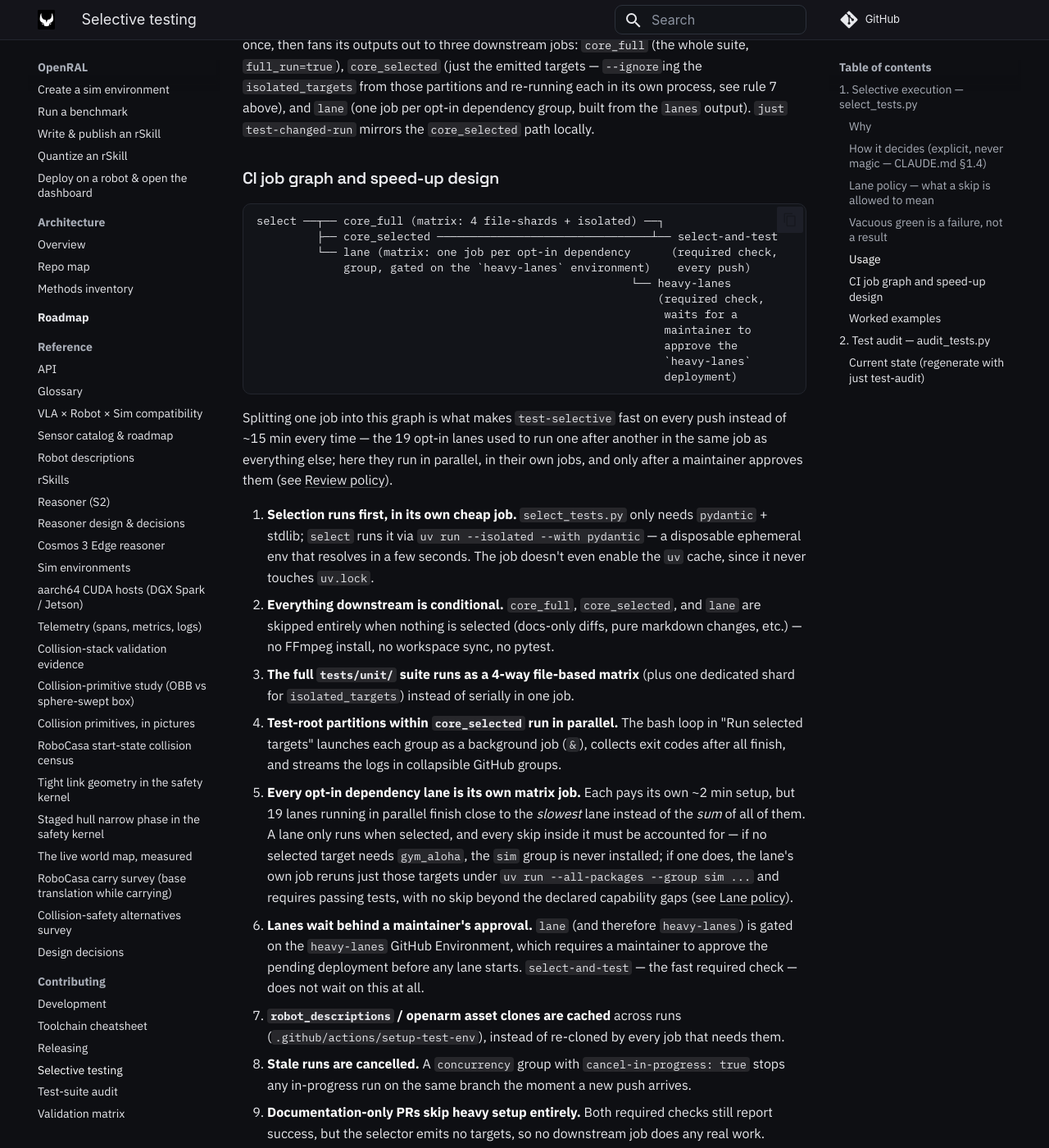
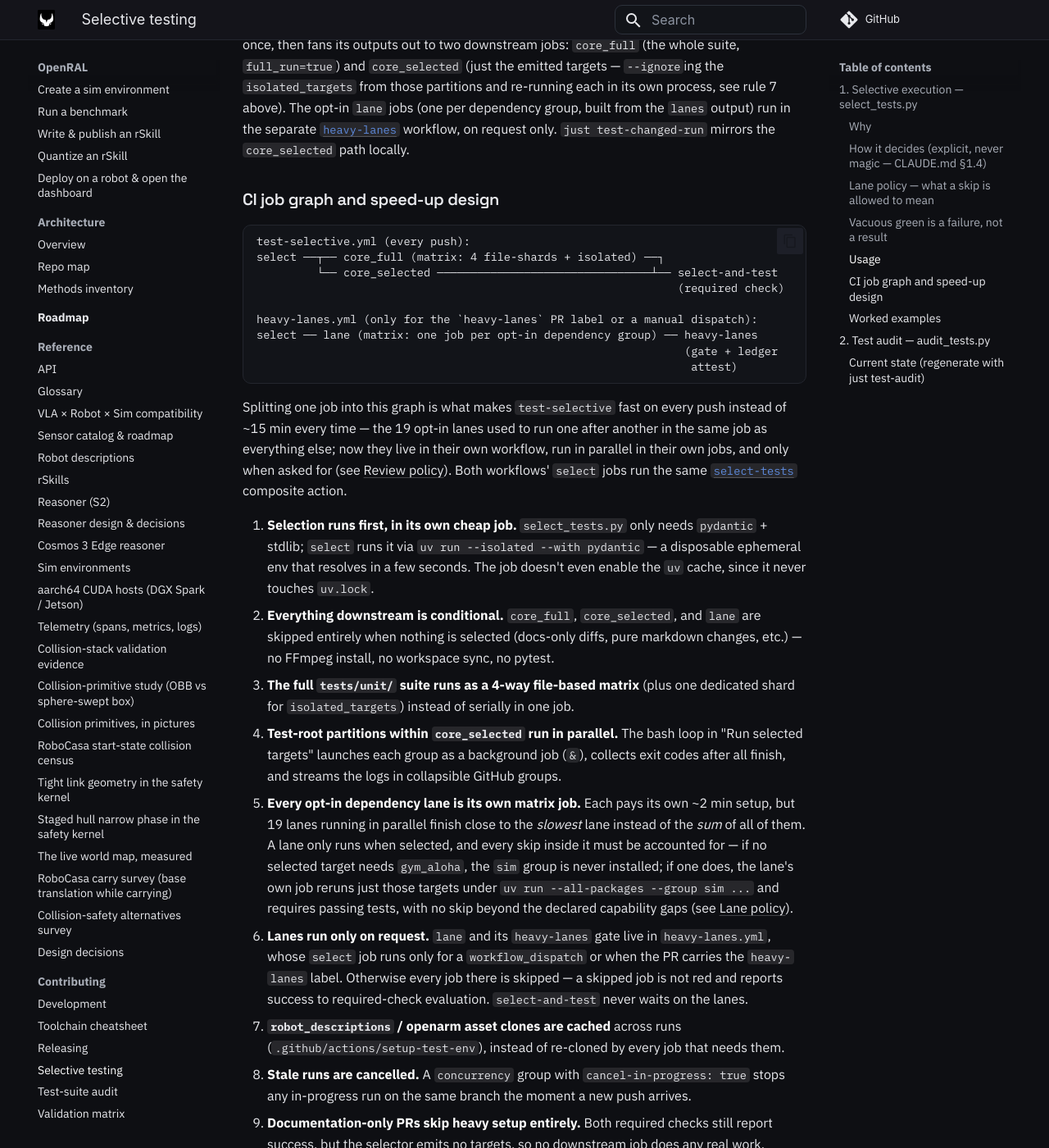
Before and after one commit to OpenRAL/openral, an MkDocs documentation site: the page built from docs/contributing/selective-testing.md, in a window 1280 px wide and 1400 px high, scrolled down 5894 px. Shown: the whole window at 82% size. Built offline with MkDocs 1.6.1 and Material for MkDocs 9.7.7, drawn with Linux system fonts in a browser that asks for light colours; comment, search, counter and statistics services are not loaded.

Commit message:
ci(test-selective): run heavy lanes only on the heavy-lanes label or dispatch
The opt-in dependency lanes sat behind the `heavy-lanes` GitHub
Environment's approval gate, which left the required `heavy-lanes` check
red or pending on nearly every PR.

Move the `lane` matrix and its `heavy-lanes` gate into a new
heavy-lanes.yml workflow whose `select` job runs only for a
workflow_dispatch or when the PR carries the `heavy-lanes` label.
Otherwise every job there is skipped (not red; counts as success if the
ruleset still requires the check). The environment gate is gone.

Selection (incl. the release-please short-circuit) moves into a shared
.github/actions/select-tests composite action used by both workflows;
both are added to the selector's full-run globs. Tests and docs updated.

Co-Authored-By: Claude Opus 5.5 <noreply@anthropic.com>
Claude-Session: https://claude.ai/code/session_018YVynsmBtteoAjMPU7C6hq
Signed-off-by: Claude <noreply@anthropic.com>

````diff
--- a/docs/contributing/selective-testing.md
+++ b/docs/contributing/selective-testing.md
@@ -269,34 +269,36 @@ script does not fake proprietary sidecars.
 
 In CI, the [`test-selective`](https://github.com/OpenRAL/openral/blob/master/.github/workflows/test-selective.yml)
 workflow's `select` job runs `select_tests.py --github-output` once, then fans
-its outputs out to three downstream jobs: `core_full` (the whole suite,
-`full_run=true`), `core_selected` (just the emitted targets — `--ignore`ing
+its outputs out to two downstream jobs: `core_full` (the whole suite,
+`full_run=true`) and `core_selected` (just the emitted targets — `--ignore`ing
 the `isolated_targets` from those partitions and re-running each in its own
-process, see rule 7 above), and `lane` (one job per opt-in dependency group,
-built from the `lanes` output). `just test-changed-run` mirrors the
+process, see rule 7 above). The opt-in `lane` jobs (one per dependency group,
+built from the `lanes` output) run in the separate
+[`heavy-lanes`](https://github.com/OpenRAL/openral/blob/master/.github/workflows/heavy-lanes.yml)
+workflow, on request only. `just test-changed-run` mirrors the
 `core_selected` path locally.
 
 ### CI job graph and speed-up design
 
 ```
+test-selective.yml (every push):
 select ──┬── core_full (matrix: 4 file-shards + isolated) ──┐
-         ├── core_selected ────────────────────────────────┴── select-and-test
-         └── lane (matrix: one job per opt-in dependency      (required check,
-             group, gated on the `heavy-lanes` environment)    every push)
-                                                        └── heavy-lanes
-                                                            (required check,
-                                                             waits for a
-                                                             maintainer to
-                                                             approve the
-                                                             `heavy-lanes`
-                                                             deployment)
+         └── core_selected ────────────────────────────────┴── select-and-test
+                                                               (required check)
+
+heavy-lanes.yml (only for the `heavy-lanes` PR label or a manual dispatch):
+select ── lane (matrix: one job per opt-in dependency group) ── heavy-lanes
+                                                                (gate + ledger
+                                                                 attest)
 ```
 
 Splitting one job into this graph is what makes `test-selective` fast on
 every push instead of ~15 min every time — the 19 opt-in lanes used to run
-one after another in the same job as everything else; here they run in
-parallel, in their own jobs, and only after a maintainer approves them (see
-[Review policy](development.md#review-policy)).
+one after another in the same job as everything else; now they live in their
+own workflow, run in parallel in their own jobs, and only when asked for (see
+[Review policy](development.md#review-policy)). Both workflows' `select` jobs
+run the same [`select-tests`](https://github.com/OpenRAL/openral/blob/master/.github/actions/select-tests/action.yml)
+composite action.
 
 1. **Selection runs first, in its own cheap job.** `select_tests.py` only
    needs `pydantic` + stdlib; `select` runs it via `uv run --isolated --with
@@ -321,11 +323,11 @@ parallel, in their own jobs, and only after a maintainer approves them (see
    --group sim ...` and requires passing tests, with no skip beyond the
    declared capability gaps (see
    [Lane policy](#lane-policy-what-a-skip-is-allowed-to-mean)).
-6. **Lanes wait behind a maintainer's approval.** `lane` (and therefore
-   `heavy-lanes`) is gated on the `heavy-lanes` GitHub Environment, which
-   requires a maintainer to approve the pending deployment before any lane
-   starts. `select-and-test` — the fast required check — does not wait on
-   this at all.
+6. **Lanes run only on request.** `lane` and its `heavy-lanes` gate live in
+   `heavy-lanes.yml`, whose `select` job runs only for a `workflow_dispatch`
+   or when the PR carries the `heavy-lanes` label. Otherwise every job there
+   is skipped — a skipped job is not red and reports success to
+   required-check evaluation. `select-and-test` never waits on the lanes.
 7. **`robot_descriptions` / openarm asset clones are cached** across runs
    (`.github/actions/setup-test-env`), instead of re-cloned by every job that
    needs them.
````
Also changed, not shown: docs/contributing/development.md (+18 -13 lines), 7 other files.
